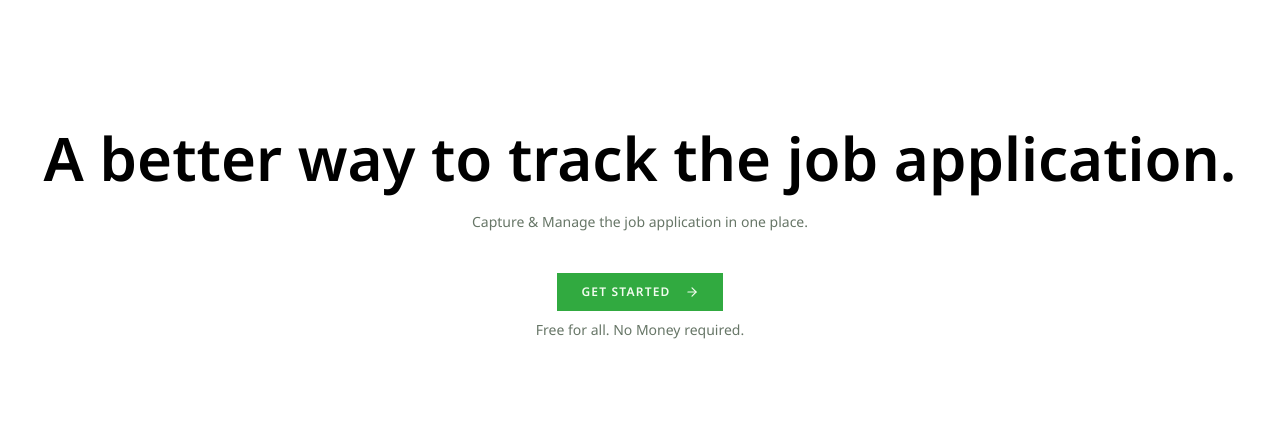
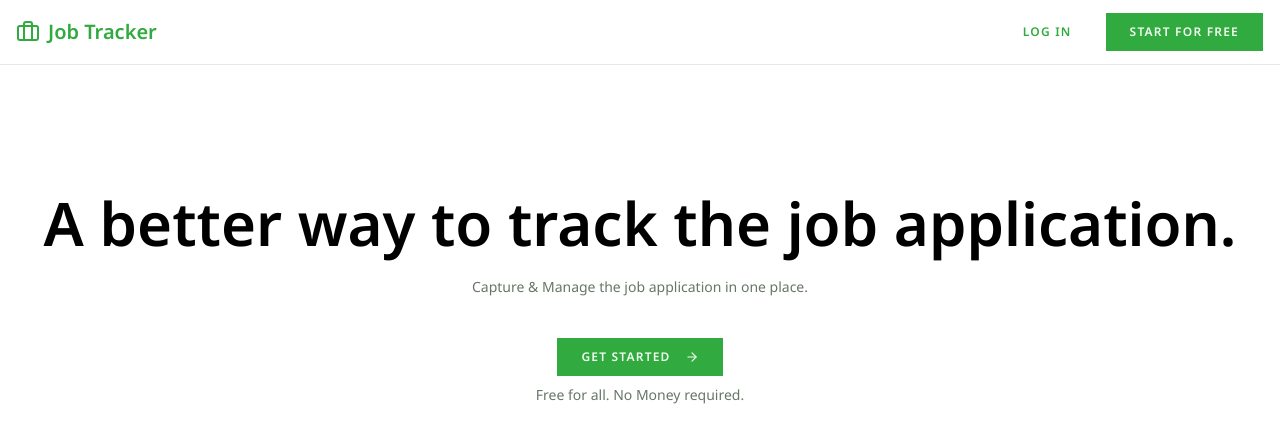
Before and after one commit to Siddhant0Pandey/Job-application-tracker, a Next.js app: page / in a window 1280 px wide. Shown: the top 442 px of the page. Built offline with nearby package versions, Linux system fonts and the light colour scheme; a web font is replaced by a local one.

Commit message:
navbar add to the pages

```diff
--- a/app/layout.tsx
+++ b/app/layout.tsx
@@ -2,6 +2,7 @@ import type { Metadata } from "next";
 import { Geist, Geist_Mono, Noto_Sans, Playfair_Display } from "next/font/google";
 import "./globals.css";
 import { cn } from "@/lib/utils";
+import Navbar from "@/components/Navbar";
 
 const playfairDisplayHeading = Playfair_Display({subsets:['latin'],variable:'--font-heading'});
 
@@ -32,7 +33,9 @@ export default function RootLayout({
       lang="en"
       className={cn("h-full", "antialiased", geistSans.variable, geistMono.variable, "font-sans", notoSans.variable, playfairDisplayHeading.variable)}
     >
-      <body className="min-h-full flex flex-col">{children}</body>
+      <body className="min-h-full flex flex-col">
+        <Navbar/>
+        {children}</body>
     </html>
   );
 }
--- /dev/null
+++ b/components/Navbar.tsx
@@ -0,0 +1,22 @@
+import { Briefcase } from "lucide-react";
+import Link from "next/link";
+import { Button } from "./ui/button";
+
+export default function Navbar(){
+    return <nav className="border-b border-gray-200">
+        <div className="container flex mx-auto px-4 h-16 items-center justify-between">
+            <Link href='/' className="flex gap-2 text-xl items-center text-primary font-semibold">
+            <Briefcase/>
+            Job Tracker
+            </Link>
+            <div className="flex gap-2 items-center">
+                <Link href='/sign-in'>
+                <Button variant='ghost' className='text-primary'>Log In</Button>
+                </Link>
+                <Link href='/sign-up'>
+                <Button className='hover:bg-primary/80'>Start for free</Button>
+                </Link>
+            </div>
+        </div>
+    </nav>
+}
```
